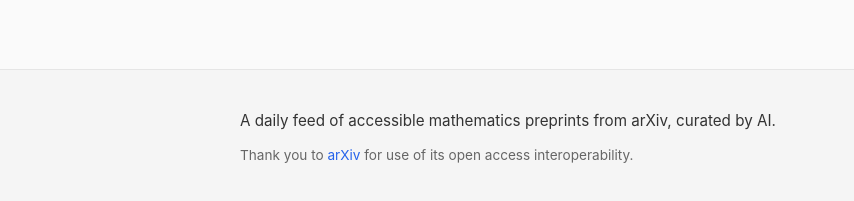
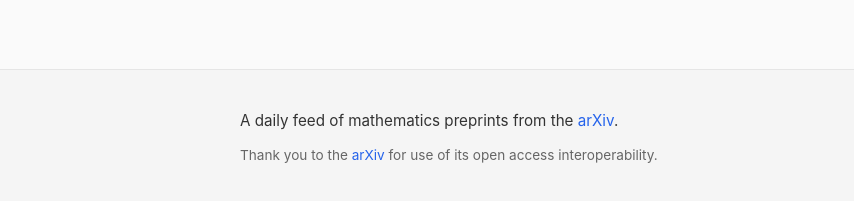
Before and after one commit to kisonecat/wloga.xyz, a website built with Vite: page frontend/index.html in a window 1280 px wide. Shown: the part 593-794 px from the top of the page, 0-854 px from the left. Built offline with nearby package versions, Linux system fonts and the light colour scheme; files whose address does not match are found by name; a web font is replaced by a local one.

Commit message:
more links in footer

```diff
--- a/frontend/index.html
+++ b/frontend/index.html
@@ -44,8 +44,8 @@
   <footer>
     <div class="footer-content">
       <div class="footer-left">
-        <p class="footer-tagline">A daily feed of accessible mathematics preprints from arXiv, curated by AI.</p>
-        <p class="footer-note">Thank you to <a href="https://arxiv.org" target="_blank" rel="noopener">arXiv</a> for use of its open access interoperability.</p>
+        <p class="footer-tagline">A daily feed of mathematics preprints from the <a href="https://arxiv.org" target="_blank" rel="noopener">arXiv</a>.</p>
+        <p class="footer-note">Thank you to the <a href="https://arxiv.org" target="_blank" rel="noopener">arXiv</a> for use of its open access interoperability.</p>
       </div>
       <div class="footer-right">
         <a href="https://github.com/kisonecat/wloga.xyz" target="_blank" rel="noopener" class="github-link">
```
